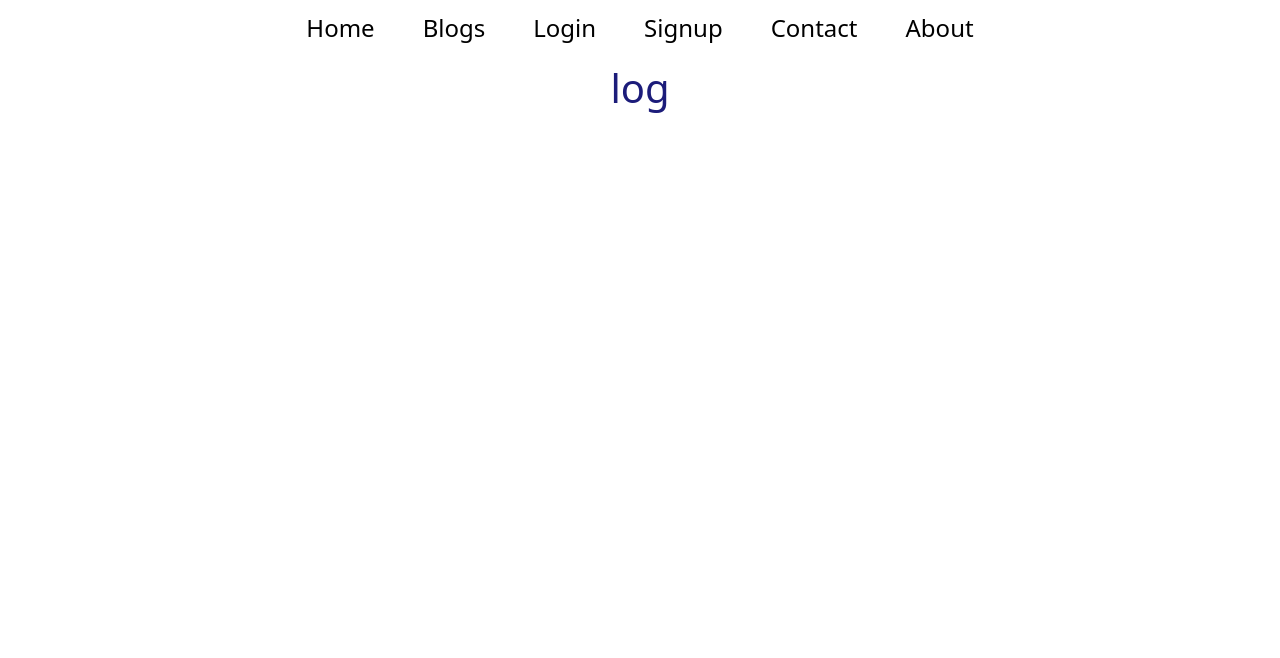
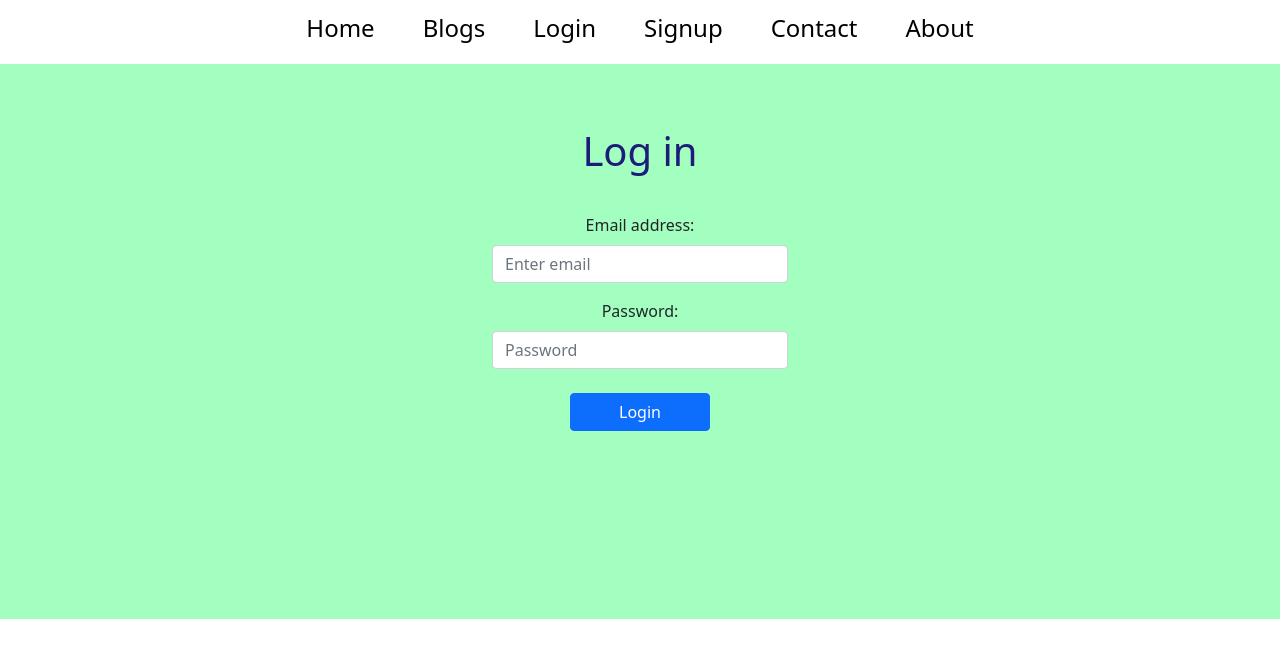
Before and after one commit to zereentabassum/independent-service-provider, a React (Create React App) app: page /login in a window 1280 px wide. Shown: the top 658 px of the page. Built offline with nearby package versions, Linux system fonts and the light colour scheme.

Commit message:
login form created

```diff
--- a/src/Components/Login/Login.css
+++ b/src/Components/Login/Login.css
@@ -0,0 +1,10 @@
+.form{
+    background-color: rgb(163, 255, 191);
+}
+.form h1{
+    padding-top: 15px;
+    padding-bottom: 30px;
+}
+.login-section{
+    padding-bottom: 140px;
+}
--- a/src/Components/Login/Login.js
+++ b/src/Components/Login/Login.js
@@ -1,10 +1,26 @@
 import React from 'react';
+import { Button, Form } from 'react-bootstrap';
 import './Login.css';
 
 const Login = () => {
     return (
-        <div>
-            <h1>log</h1>
+        <div className='form p-5'>
+            <h1>Log in</h1>
+            <Form className='w-25 mx-auto login-section'>
+    <Form.Group className="mb-3" controlId="formBasicEmail">
+        <Form.Label>Email address:</Form.Label>
+        <Form.Control type="email" placeholder="Enter email" />
+    </Form.Group>
+
+    <Form.Group className="mb-3" controlId="formBasicPassword">
+        <Form.Label className='text-start' >Password:</Form.Label>
+        <Form.Control type="password" placeholder="Password" />
+    </Form.Group>
+
+    <Button className='px-5 mt-2' variant="primary" type="submit">
+        Login
+    </Button>
+    </Form>
         </div>
     );
 };
--- a/src/Components/Signup/Signup.css
+++ b/src/Components/Signup/Signup.css
@@ -6,5 +6,5 @@
     padding-bottom: 30px;
 }
 .form-section{
-    padding-bottom: 100px;
+    padding-bottom: 35px;
 }
--- a/src/Components/Signup/Signup.js
+++ b/src/Components/Signup/Signup.js
@@ -19,8 +19,12 @@ const Signup = () => {
         <Form.Label className='text-start' >Password:</Form.Label>
         <Form.Control type="password" placeholder="Password" />
     </Form.Group>
+    <Form.Group className="mb-3" controlId="formBasicPassword">
+        <Form.Label className='text-start' >Confirm Password:</Form.Label>
+        <Form.Control type="password" placeholder="Confirm Password" />
+    </Form.Group>
 
-    <Button className='px-5' variant="primary" type="submit">
+    <Button className='px-5 mt-2' variant="primary" type="submit">
         Sign up
     </Button>
     </Form>
```
